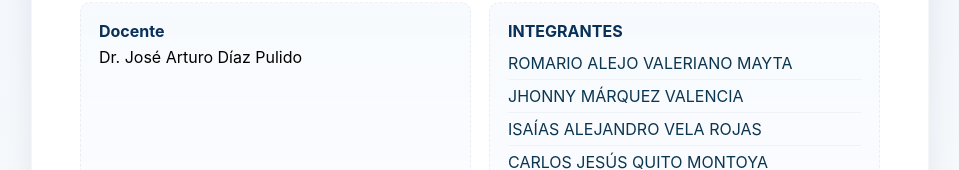
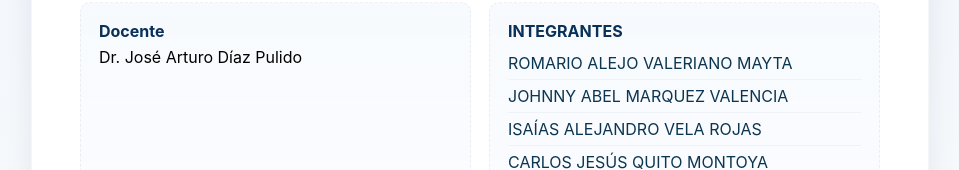
Before and after one commit to StayCiyei/Trabajo_Grupal_01_Ejercicios_HTML-, a plain HTML site: page index.html in a window 1280 px wide. Shown: the part 283-453 px from the top of the page, without its empty margins (160-1119 px from the left). Drawn offline with Linux system fonts and the light colour scheme.

Commit message:
index.html

```diff
--- a/index.html
+++ b/index.html
@@ -49,7 +49,7 @@ Dr. José Arturo Díaz Pulido
 <b>INTEGRANTES</b>
 <ul class="integrantes">
 <li>ROMARIO ALEJO VALERIANO MAYTA</li>
-<li>JHONNY MÁRQUEZ VALENCIA</li>
+<li>JOHNNY ABEL  MARQUEZ VALENCIA</li>
 <li>ISAÍAS ALEJANDRO VELA ROJAS</li>
 <li>CARLOS JESÚS QUITO MONTOYA</li>
 <li>WHITMAN SOSA TINEO</li>
```
